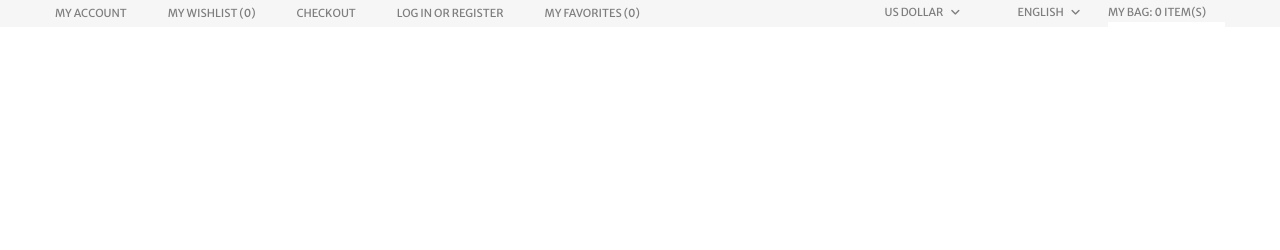
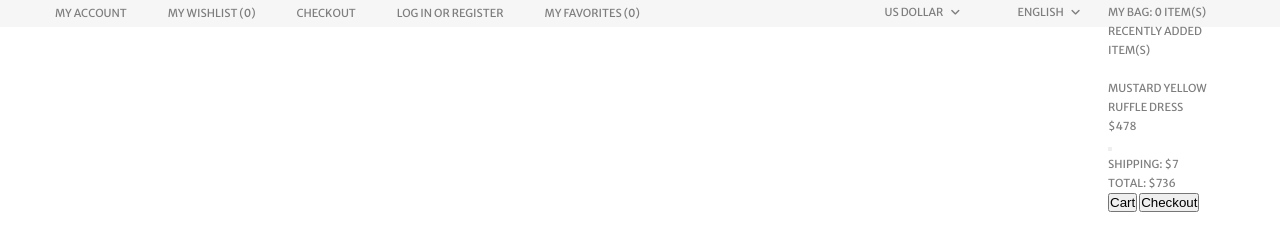
Before and after one commit to SashaRonan/FENGO_shop, a plain HTML site: page index.html in a window 1280 px wide. Drawn offline with nearby package versions, Linux system fonts and the light colour scheme; files that its build step writes are made by us from their sources.

Commit message:
Заполнил дырку в домашку
Только начал адаптив. Вскоре дополню

```diff
--- a/index.html
+++ b/index.html
@@ -80,12 +80,24 @@
                         <div class="top_bar__li">
                             <a href="" class="top_bar__a">My Bag: 0 item(s)</a>
                             <div class="top_bar__drop_menu">
-                                <p class="top_bar__a"></p>
-                                <div class="top_bar__item"></div>
-                                <div class="top_bar__item"></div>
-                                <div class="top_bar__cost"></div>
-                                <div class="top_bar__button"></div>
-                                <div class="top_bar__button"></div>
+                                <p class="top_bar__a">Recently added item(s)</p>
+                                <div class="top_bar__item">
+                                    <img src="" alt="">
+                                    <div class="top_bar__text">
+                                        <p>Mustard yellow ruffle
+                                            dress</p>
+                                            <p>$478</p>
+                                    </div>
+                                    <button></button>
+
+                                </div>
+
+                                <div class="top_bar__text">
+                                    <div class="top_bar__text_stile">Shipping: <span>$7</span> </div>
+                                    <div class="top_bar__text_stile">Total: <span>$736</span></div>
+                                </div>
+                                <button>Cart</button>
+                                <button>Checkout</button>
                             </div>
 
                         </div>
```
